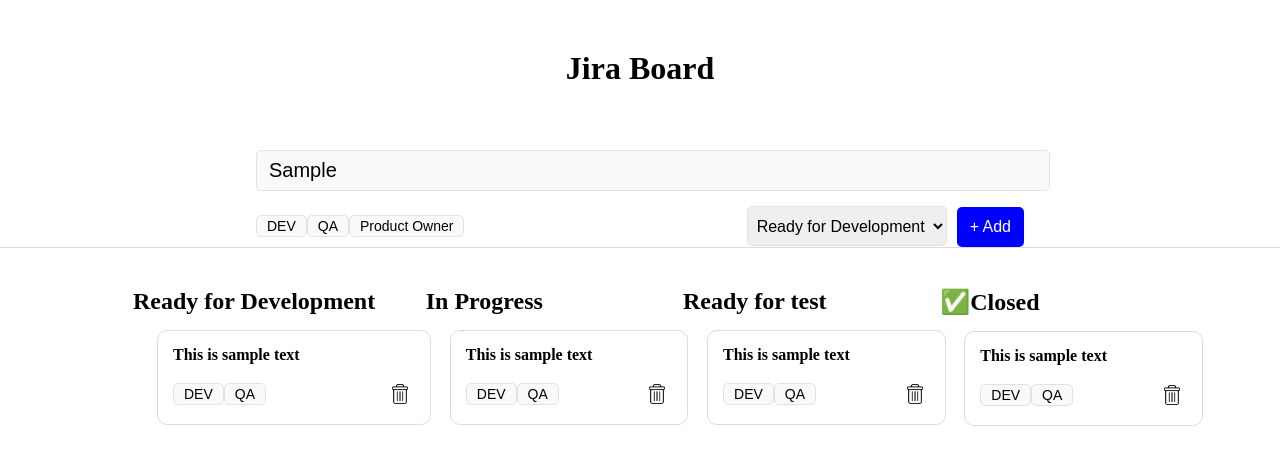
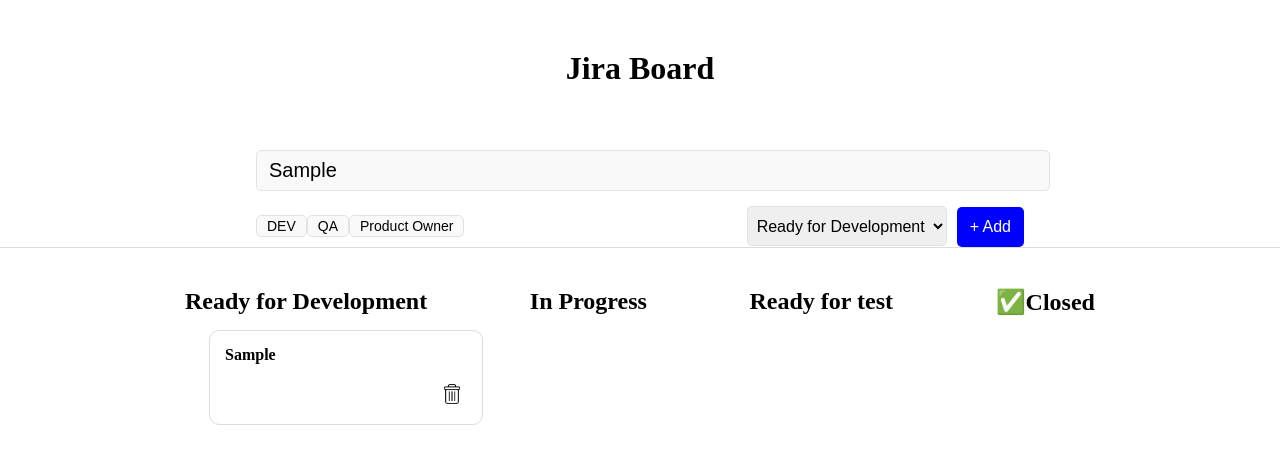
Before and after one commit to shivanshtanonwork/JiraBoard, a React (Vite) app: page / in a window 1280 px wide. Both pictures are taken after typing "Sample" into the empty fields and a click on the button "+ Add". Shown: the top 464 px of the page. Built offline with nearby package versions, Linux system fonts and the light colour scheme.

Commit message:
Implemented Card Display logic

```diff
--- a/src/App.jsx
+++ b/src/App.jsx
@@ -16,21 +16,13 @@
           tasks={tasks}
           status="Ready for Development"
         />
-        <TaskColumn
-          title="In Progress"
-          tasks={tasks}
-          status="Ready for Development"
-        />
+        <TaskColumn title="In Progress" tasks={tasks} status="In Progress" />
         <TaskColumn
           title="Ready for test"
           tasks={tasks}
-          status="Ready for Development"
+          status="Ready for test"
         />
-        <TaskColumn
-          title="✅Closed"
-          tasks={tasks}
-          status="Ready for Development"
-        />
+        <TaskColumn title="✅Closed" tasks={tasks} status="Closed" />
       </main>
     </div>
   );
--- a/src/components/TaskCard/TaskCard.jsx
+++ b/src/components/TaskCard/TaskCard.jsx
@@ -2,14 +2,15 @@
 import "./TaskCard.css";
 import deleteIcon from "../../assets/delete.png";
 
-const TaskCard = () => {
+const TaskCard = ({ title, tags }) => {
   return (
     <article className="task_card">
-      <p className="task_text">This is sample text</p>
+      <p className="task_text">{title}</p>
       <div className="task_card_bottom_line">
         <div className="task_card_tags">
-          <Tag tagName="DEV" />
-          <Tag tagName="QA" />
+          {tags.map((tag, index) => (
+            <Tag key={index} tagName={tag} selected />
+          ))}
         </div>
         <div className="task_delete">
           <img src={deleteIcon} alt="deleteIcon" className="delete_icon" />
--- a/src/components/TaskColumn/TaskColumn.jsx
+++ b/src/components/TaskColumn/TaskColumn.jsx
@@ -6,9 +6,12 @@
     <div>
       <section className="task_column">
         <h2 className="task_column_heading">{title}</h2>
-        {tasks.map((task, index) => (
-          <TaskCard key={index} />
-        ))}
+        {tasks.map(
+          (task, index) =>
+            task.status === status && (
+              <TaskCard key={index} title={task.task} tags={task.tags} />
+            )
+        )}
       </section>
     </div>
   );
```
